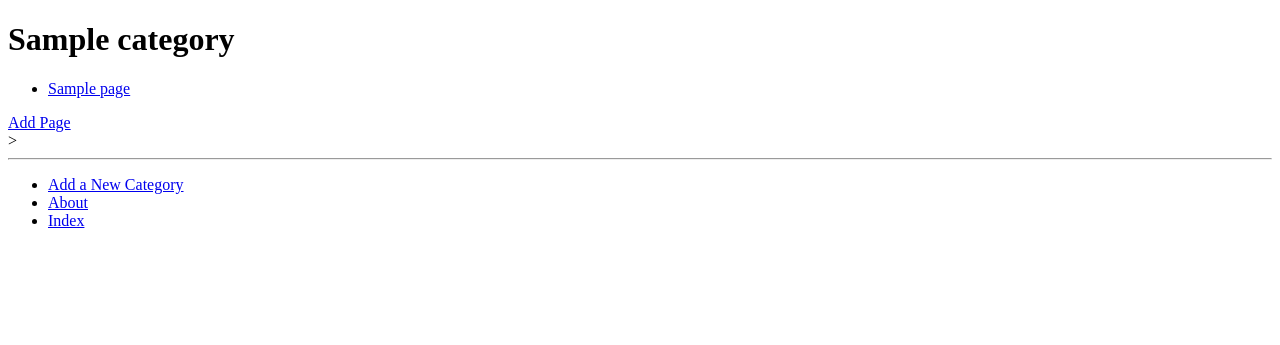
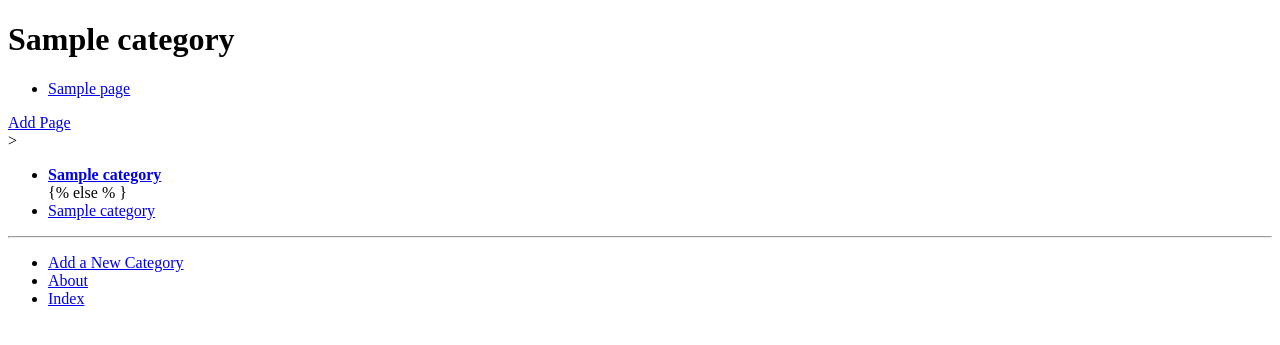
Before and after one commit to jamesg7631/PyTango, a Django app: a page that uses templates/rango/base.html in a window 1280 px wide. Shown: the top 345 px of the page. Run offline with Django 3.2, Linux system fonts and the light colour scheme; tables that the repository leaves empty hold one stand-in row (values such as "Sample post").

Commit message:
Chapter 8 complete with template tags section

```diff
--- /dev/null
+++ b/rango/templatetags/rango_template_tags.py
@@ -0,0 +1,8 @@
+from django import template
+from rango.models import Category
+
+register = template.Library()
+
+@register.inclusion_tag('rango/categories.html')
+def get_category_list(current_category=None):
+    return {'categories': Category.objects.all(), 'current_category': current_category}
--- a/templates/rango/base.html
+++ b/templates/rango/base.html
@@ -1,5 +1,6 @@
 <!DOCTYPE html>
 {% load staticfiles %}
+{% load rango_template_tags %}
 
 <html>
     <head lang="en">
@@ -17,6 +18,9 @@
         {% endblock %}
         </div>
         <div> <!-- What is this> -->>
+            {% block sidebar_block %}
+                {% get_category_list category %}
+            {% endblock %}
         </div>
         <div>
         <hr />
--- /dev/null
+++ b/templates/rango/categories.html
@@ -0,0 +1,19 @@
+<ul>
+{% if categories %}
+    {% for c in categories %}
+        {% if c == current_category %}
+        <li>
+        <strong>
+            <a href="{% url 'rango:show_category' c.slug">{{ c.name }}</a>
+        </strong>
+        </li>
+        {% else % }
+        <li>
+            <a href="{% url 'rango:show_category' c.slug %">{{ c.name }}</a>
+        </li>
+        {% endif %}
+    {% endfor %}
+{% else %}
+    <li><strong>There are no categories present.</strong></li>
+{% endif %}
+</ul>
```
Also changed, not shown: rango/templatetags/__init__.py (added).
